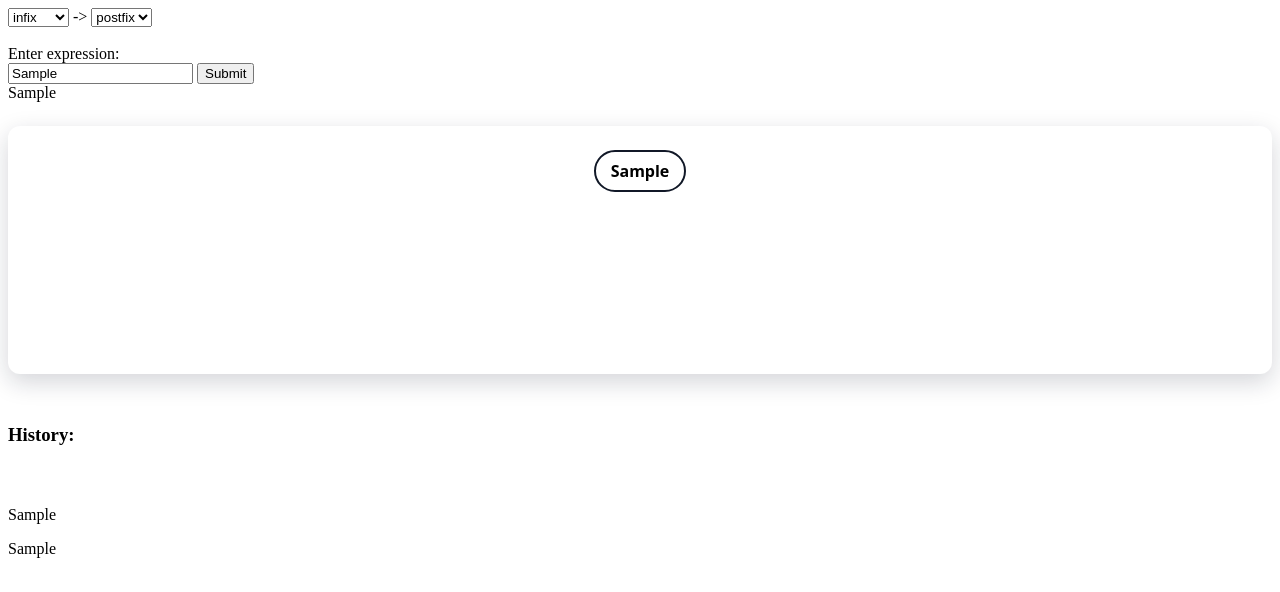
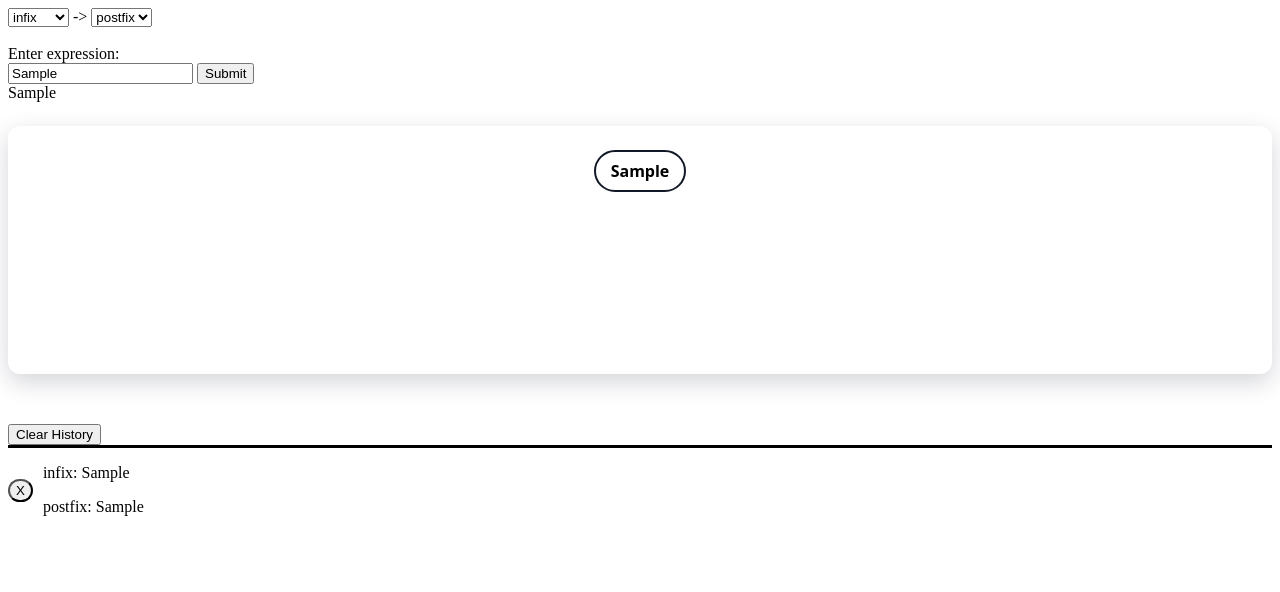
Before and after one commit to AJ-Carp/NotationConverter, a plain HTML site: page index.html in a window 1280 px wide. Both pictures are taken after typing "Sample" into the empty fields and a click on the input 225 px from the left and 73 px from the top of the page. Drawn offline with Linux system fonts and the light colour scheme.

Commit message:
functionality complete

```diff
--- a/conversions.js
+++ b/conversions.js
@@ -1,7 +1,6 @@
 const formEl = document.getElementById("form");
 const outputEl = document.getElementById("output");
 const inputEl = document.getElementById("input");
-const historyEl = document.getElementById("history");
 const startEquationEl = document.getElementById("startEquation");
 const endEquationEl = document.getElementById("endEquation");
 
@@ -189,7 +188,7 @@ formEl.addEventListener("submit", e => {
 
   outputEl.textContent = output;
   if (start !== end)  {
-    addToHistory(input, output);
+    addToHistory(input, output, start, end);
   }
 });
 
--- a/helperFunctions.js
+++ b/helperFunctions.js
@@ -7,17 +7,37 @@ function precedence(operator) {
   else return 2; // * or /
 }
 
-function addToHistory(input, output) {
+function addToHistory(input, output, start, end) {
   const set = document.createElement("div");
+  const removeEntry = document.createElement("button");
+  removeEntry.textContent = "X";
+  removeEntry.classList.add("removeEntry");
+  set.appendChild(removeEntry);
   set.classList.add("set");
+  const equations = document.createElement("div");
   const inEquation = document.createElement("p");
-  inEquation.textContent = input;
+  inEquation.textContent = `${start}: ${input}`;
   const outEquation = document.createElement("p");
-  outEquation.textContent = output;
-  set.appendChild(inEquation);
-  set.appendChild(outEquation);
-  historyEl.appendChild(set);
+  outEquation.textContent = `${end}: ${output}`;
+  equations.appendChild(inEquation);
+  equations.appendChild(outEquation);
+  set.appendChild(equations);
+  historyContainerEl.appendChild(set);
 }
+
+const historyEl = document.getElementById("history");
+const historyContainerEl = document.getElementById("historyContainer");
+historyEl.addEventListener("click", e => {
+  const button = e.target;
+  if (button.classList.contains("removeEntry")) {
+    historyContainerEl.removeChild(button.parentElement);
+  }
+  else if (button.classList.contains("clearHistory")) {
+    historyContainerEl.innerHTML = "";
+  }
+});
+
+
 
 function removeExtraParentheses(output) {
   output = output.split(" ");
--- a/index.css
+++ b/index.css
@@ -1,14 +1,20 @@
+
 .set {
-  margin: 60px 0 60px 0;
+  margin-top: 40 0 -20px 0;
+  border-top: solid;
+  display: flex;
+  align-items: center;
+}
+
+.removeEntry {
+  margin-right: 10px;
+  height: 23px;
+  border-radius: 20px;
 }
 
 #history {
   margin-top: 50px;
 }
-
-/* #output {
-  position: absolute;
-} */
 
 /* ===== TREE AREA ===== */
 #tree-wrapper {
--- a/index.html
+++ b/index.html
@@ -31,7 +31,8 @@
   </div>
 
   <div id="history">
-    <h3>History:</h3>
+    <button class="clearHistory">Clear History</button>
+    <div id="historyContainer"></div>
   </div>
 
   <script src="helperFunctions.js"></script>
```
